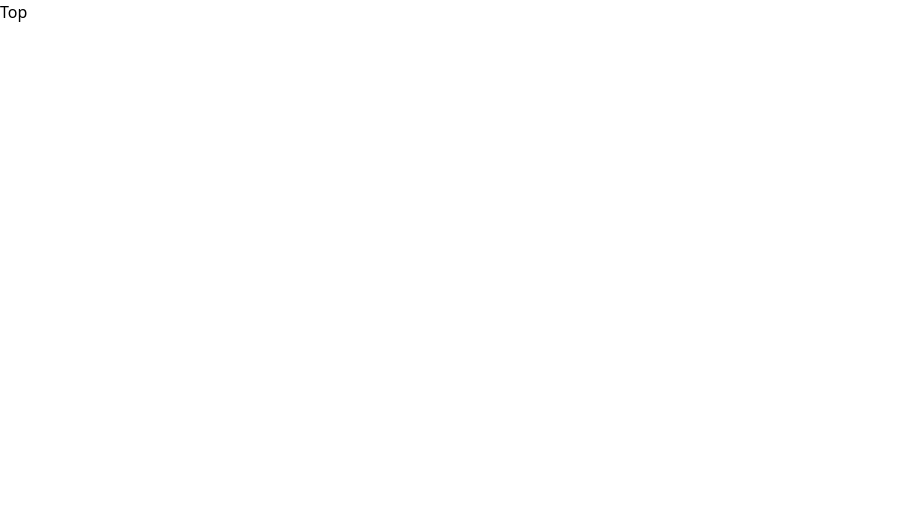
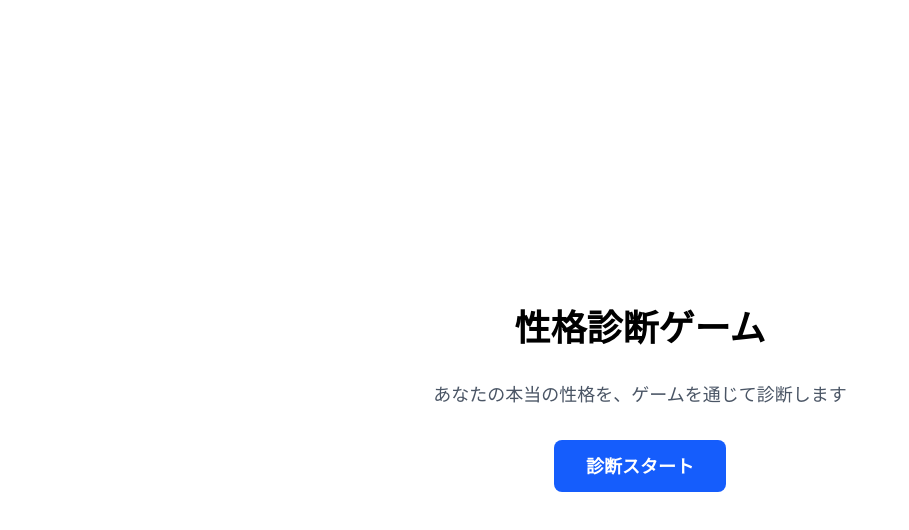
Before and after one commit to Koseeee-27/real-you, a Next.js app in the folder frontend/: page / in a window 1280 px wide. Shown: the top 530 px of the page, without its empty margins (0-909 px from the left). Built offline with nearby package versions, Linux system fonts and the light colour scheme.

Commit message:
feat: トップ画面の簡易実装と画面仕様追加

```diff
--- a/frontend/src/app/page.tsx
+++ b/frontend/src/app/page.tsx
@@ -1,3 +1,18 @@
+import Link from 'next/link';
+
 export default function TopPage() {
-  return <h1>Top</h1>;
+  return (
+    <div className="flex min-h-screen flex-col items-center justify-center gap-8 p-4">
+      <h1 className="text-4xl font-bold">性格診断ゲーム</h1>
+      <p className="text-lg text-gray-600">
+        あなたの本当の性格を、ゲームを通じて診断します
+      </p>
+      <Link
+        href="/diagnosis"
+        className="rounded-lg bg-blue-600 px-8 py-3 text-lg font-semibold text-white transition hover:bg-blue-700"
+      >
+        診断スタート
+      </Link>
+    </div>
+  );
 }
```
Also changed, not shown: 1 other file (tests, documents, lock files or other folders).
